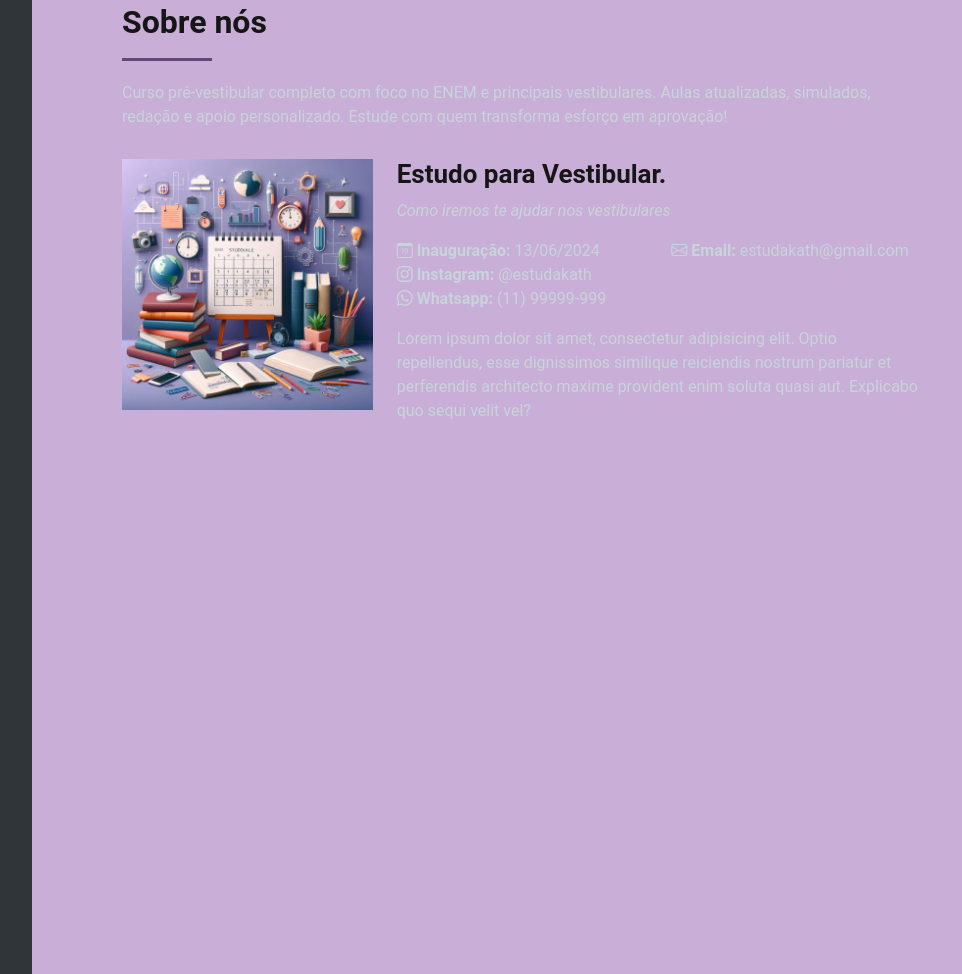
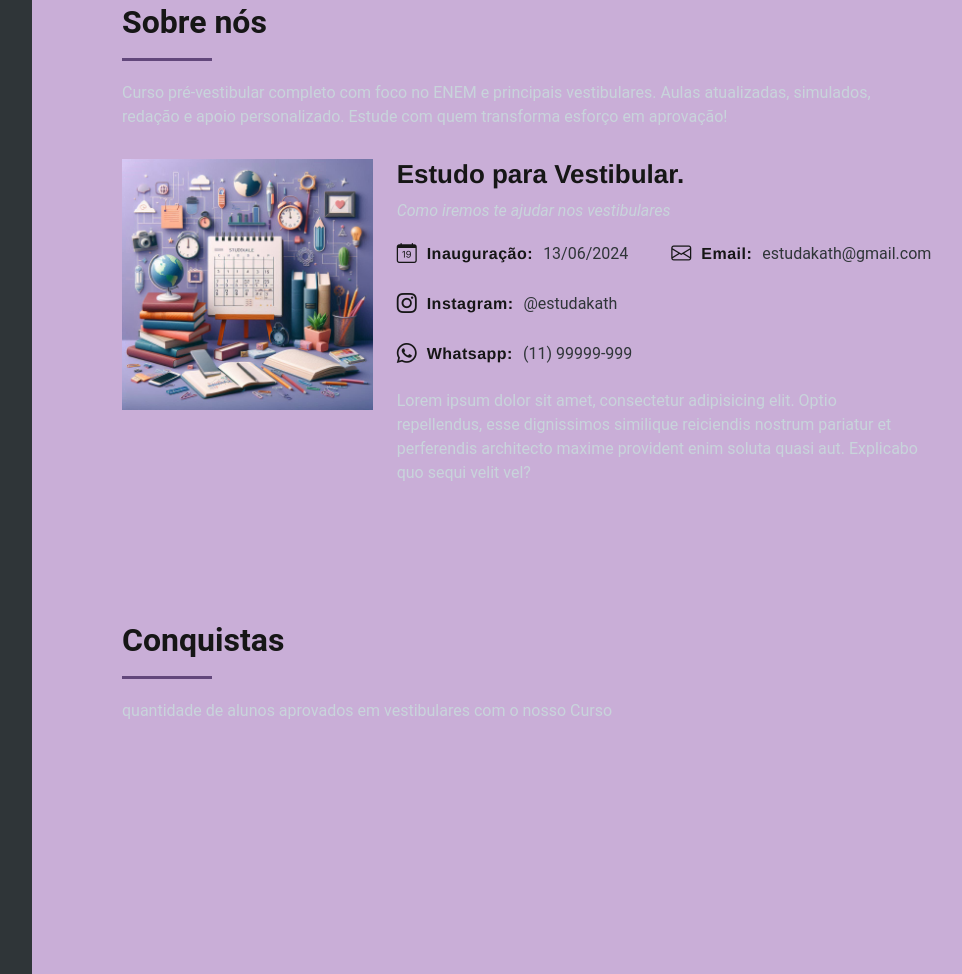
Before and after one commit to Kathleengdn/estudakath, a plain HTML site: page index.html in a window 1280 px wide. Shown: the part 857-1831 px from the top of the page, without its empty margins (268-1230 px from the left). Drawn offline with nearby package versions, Linux system fonts and the light colour scheme.

Commit message:
att conquistas

```diff
--- a/css/style.css
+++ b/css/style.css
@@ -129,6 +129,16 @@ a{
 }
 /* ajuste para o corpo de conteudo */
 
+/* estrutura do site = corpo */
+#main {
+    margin-left: 300px;
+}
+
+.container {
+    padding-left: 30px;
+    padding-right: 30px;
+}
+
 /* menu responsivo */
 @media (max-width: 1199px){
     #header {
@@ -184,7 +194,7 @@ a{
 .nav-menu .active:focus,
 .nav-menu li:hover>a {
     text-decoration: none;
-    color: var(--texto-claro);
+    color: var(--texto-escuro);
 }
 
 .nav-menu a:hover i,
@@ -262,16 +272,6 @@ a{
     }
 }
 
-/* estrutura do site = corpo */
-#main {
-    margin-left: 300px;
-}
-
-.container {
-    padding-left: 30px;
-    padding-right: 30px;
-}
-
 /* seções e titulos */
 section {
     padding: 60px;
@@ -282,7 +282,7 @@ section {
 .section-bg{
     /* escuro */
      background: rgb(113, 70, 154);
-     color: var(--texto-claro);
+     color: var(--texto-escuro);
 }
 
 /*estrutura do titulo*/
@@ -319,9 +319,32 @@ section {
     color: var(--texto-escuro);
     font-weight: 700;
     font-size: 26px;
+    font-family: 'Franklin Gothic Medium', 'Arial Narrow', Arial, sans-serif;
 }
 
 .sobre .content ul {
     list-style: none;
     padding: 0;
 }
+
+.sobre .content ul li {
+    margin-bottom: 20px;
+    display: flex;
+    align-items: center;
+    justify-content: flex-start;
+    color: var(--fundo-escuro);
+}
+
+.sobre .content ul strong{
+    margin-right: 10px;
+    font-weight: 700;
+    letter-spacing: 0.5px;
+    font-family: 'Franklin Gothic Medium', 'Arial Narrow', Arial, sans-serif;
+    color: var(--texto-escuro);
+}
+
+.sobre .content ul i {
+    color: var(--texto-escuro);
+    margin-right: 10px;
+    font-size: 20px;
+}
--- a/index.html
+++ b/index.html
@@ -214,6 +214,24 @@
         <!-- conquistas -->
         <section id="conquistas" class="conquistas">
 
+            <div class="container">
+
+                <div class="section-title">
+                    <h2>Conquistas</h2>
+                    <p> quantidade de alunos aprovados em vestibulares com o nosso Curso</p>
+                </div>
+
+                <div class="row">
+
+                    <!-- 1 -->
+                    <article class="col-lg-3 col-md-6 d-md-flex align-items-md-stretch">
+
+                    </article>
+
+                </div>
+
+            </div>
+
         </section>
 
         <!-- habilidades/produtos -->
```
